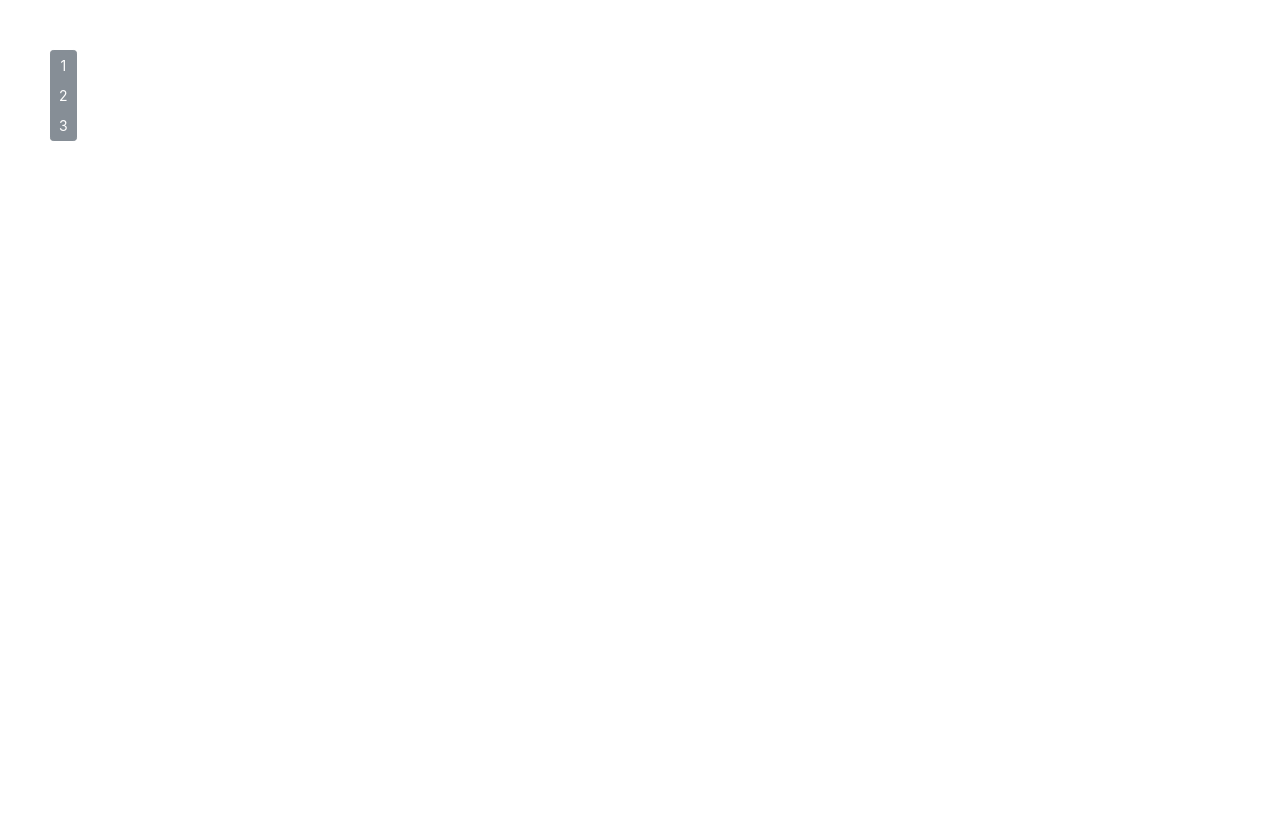
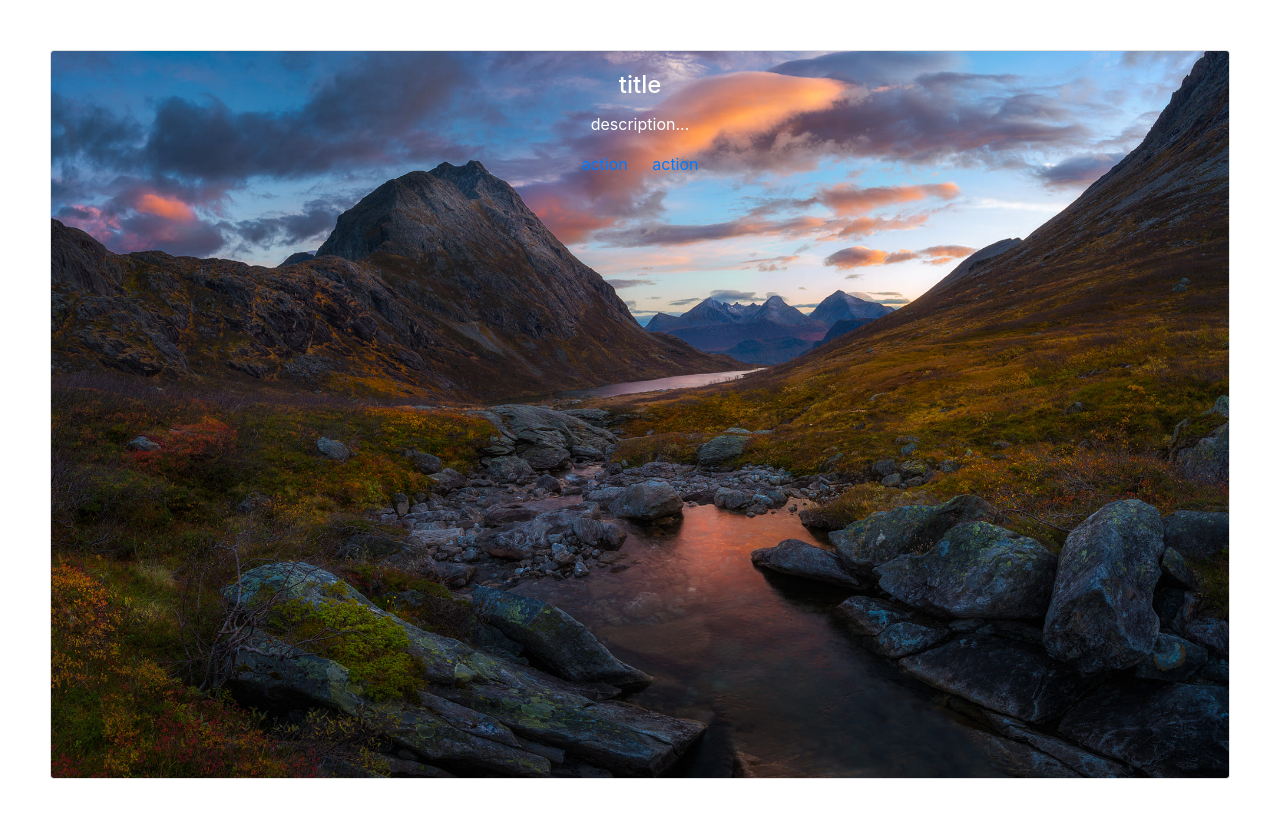
Before and after one commit to ninghao/ninghao-bootstrap-4, a website: page index.html in a window 1280 px wide. Drawn offline with nearby package versions, Linux system fonts and the light colour scheme.

Commit message:
Card：卡片

```diff
--- a/index.html
+++ b/index.html
@@ -16,10 +16,14 @@
 
   <div class="component demo">
 
-    <div class="btn-group-vertical btn-group-sm">
-      <button class="btn btn-secondary">1</button>
-      <button class="btn btn-secondary">2</button>
-      <button class="btn btn-secondary">3</button>
+    <div class="card text-center text-white">
+      <img src="./img/1.jpg" alt="" class="card-img">
+      <div class="card-img-overlay">
+        <h4 class="card-title">title</h4>
+        <p class="card-text">description...</p>
+        <a href="#" class="card-link">action</a>
+        <a href="#" class="card-link">action</a>
+      </div>
     </div>
 
   </div>
```
Also changed, not shown: img/1.jpg (added), img/2.jpg (added), img/3.jpg (added), 1 other file.
